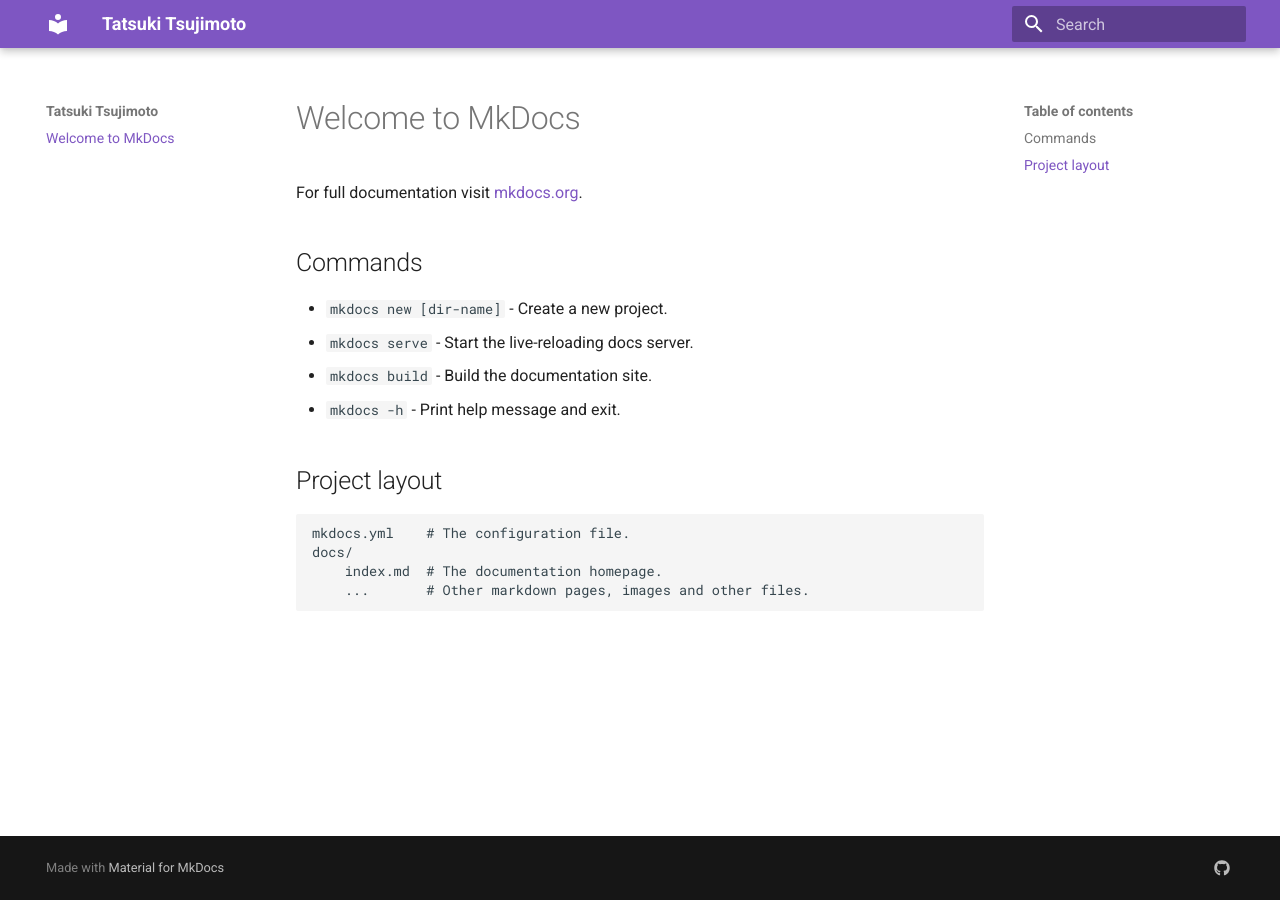
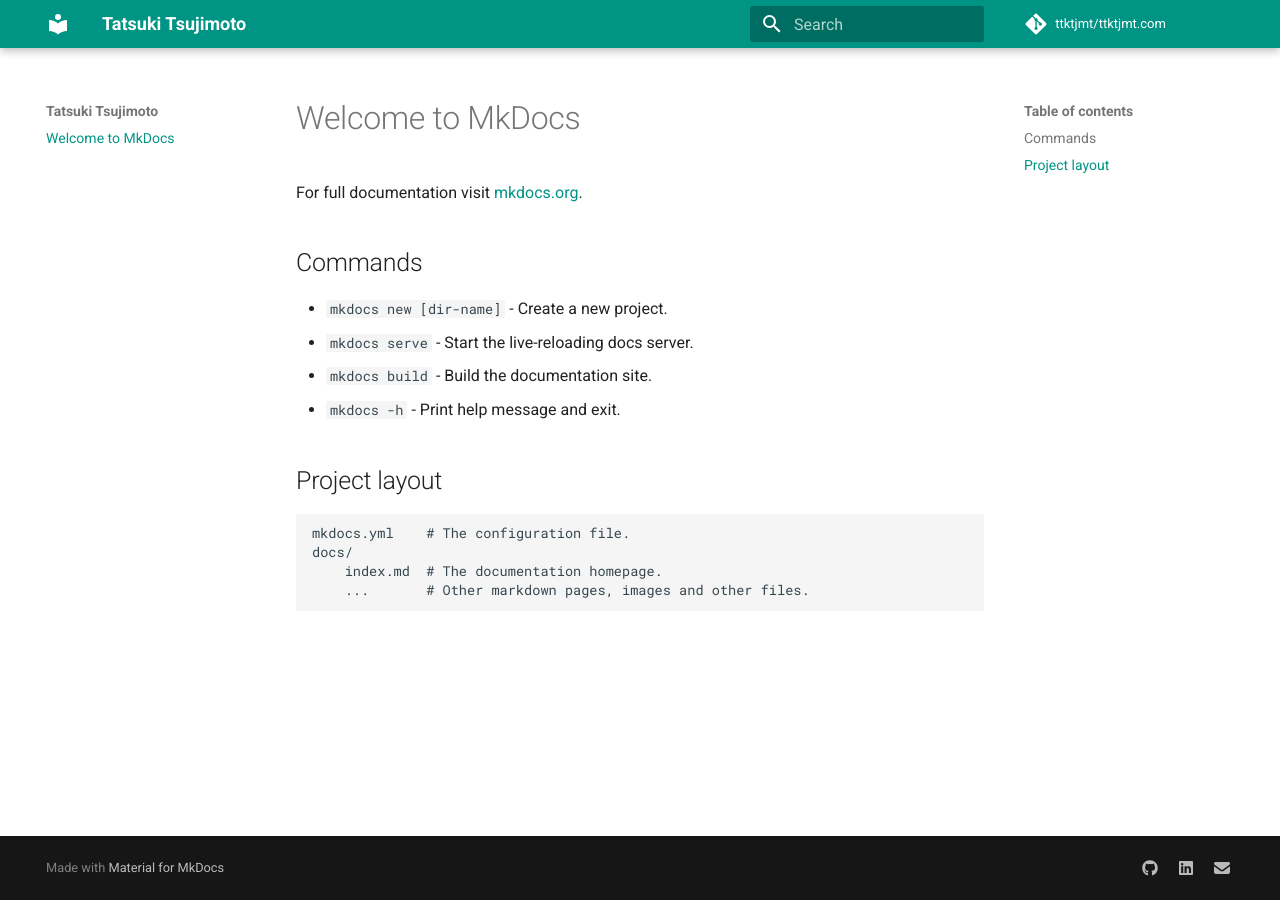
Before and after one commit to ttktjmt/ttktjmt.com, an MkDocs documentation site: the page built from docs/docs/index.md, in a window 1280 px wide. Built offline with MkDocs 1.6.1 and Material for MkDocs 9.7.7, drawn with Linux system fonts in a browser that asks for light colours; comment, search, counter and statistics services are not loaded.

Commit message:
Update design

```diff
--- a/docs/mkdocs.yml
+++ b/docs/mkdocs.yml
@@ -1,4 +1,6 @@
 site_name: Tatsuki Tsujimoto
+site_description: My professional portfolio and projects
+site_url: https://ttktjmt.com/
 theme:
   name: material
   # logo: images/logo.png
@@ -6,14 +8,26 @@
   features:
     - navigation.instant
   palette:
-    primary: deep purple
-    accent: light blue
+    - media: '(prefers-color-scheme: light)'
+      scheme: default
+      primary: teal
+      accent: amber
+    - media: '(prefers-color-scheme: dark)'
+      scheme: slate
+      primary: teal
+      accent: amber
   font:
     text: Roboto
     code: Roboto Mono
+repo_name: ttktjmt/ttktjmt.com
+repo_url: https://github.com/ttktjmt/ttktjmt.com
 plugins:
   - search
 extra:
   social:
     - icon: fontawesome/brands/github
       link: https://github.com/ttktjmt
+    - icon: fontawesome/brands/linkedin
+      link: https://www.linkedin.com/in/tatsukitsujimot
+    - icon: fontawesome/solid/envelope
+      link: https://mail.google.com/mail/?view=cm&source=mailto&to=tatsuki.tsujimoto@gmail.com
```
Also changed, not shown: docs/site/404.html, docs/site/index.html, docs/site/sitemap.xml, 1 other file.
